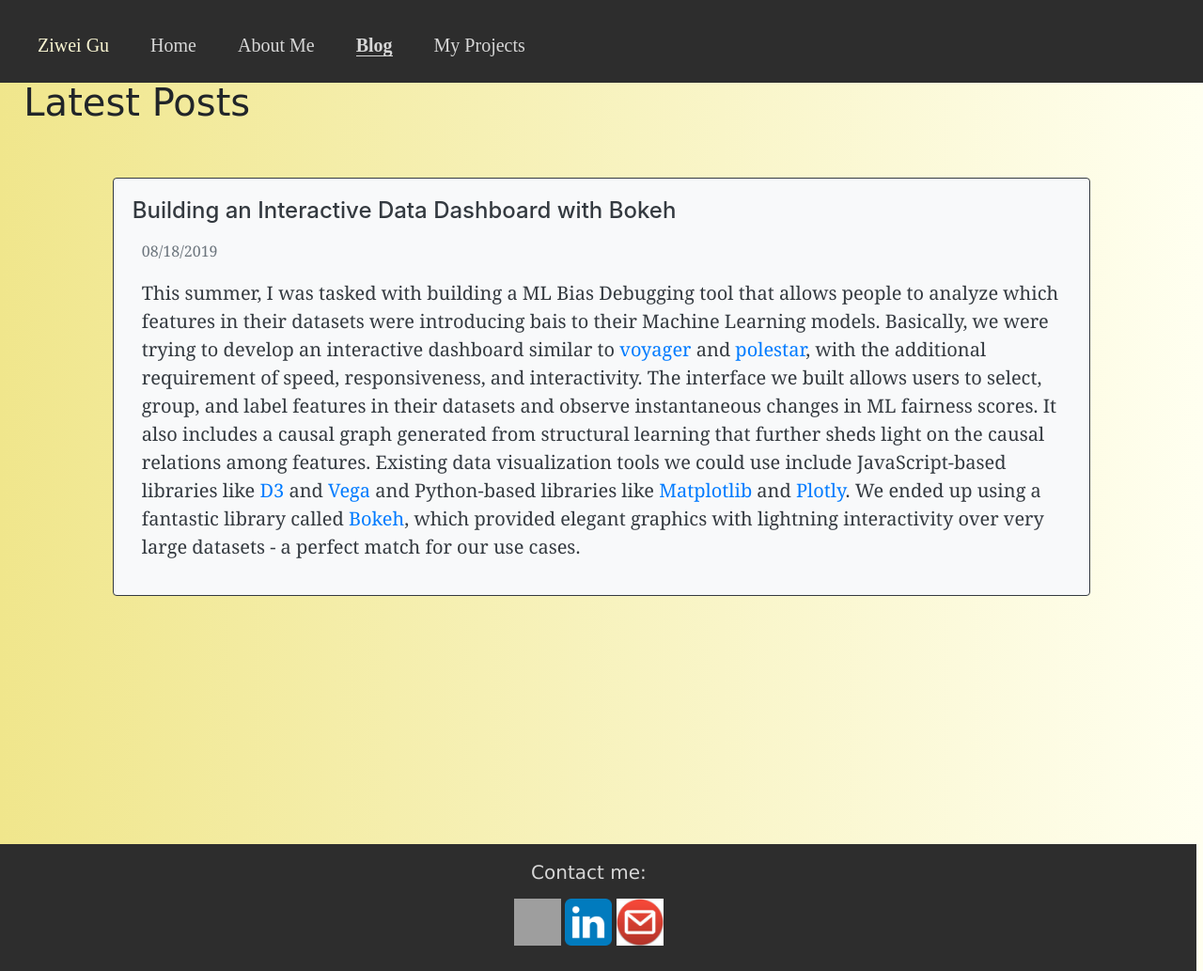
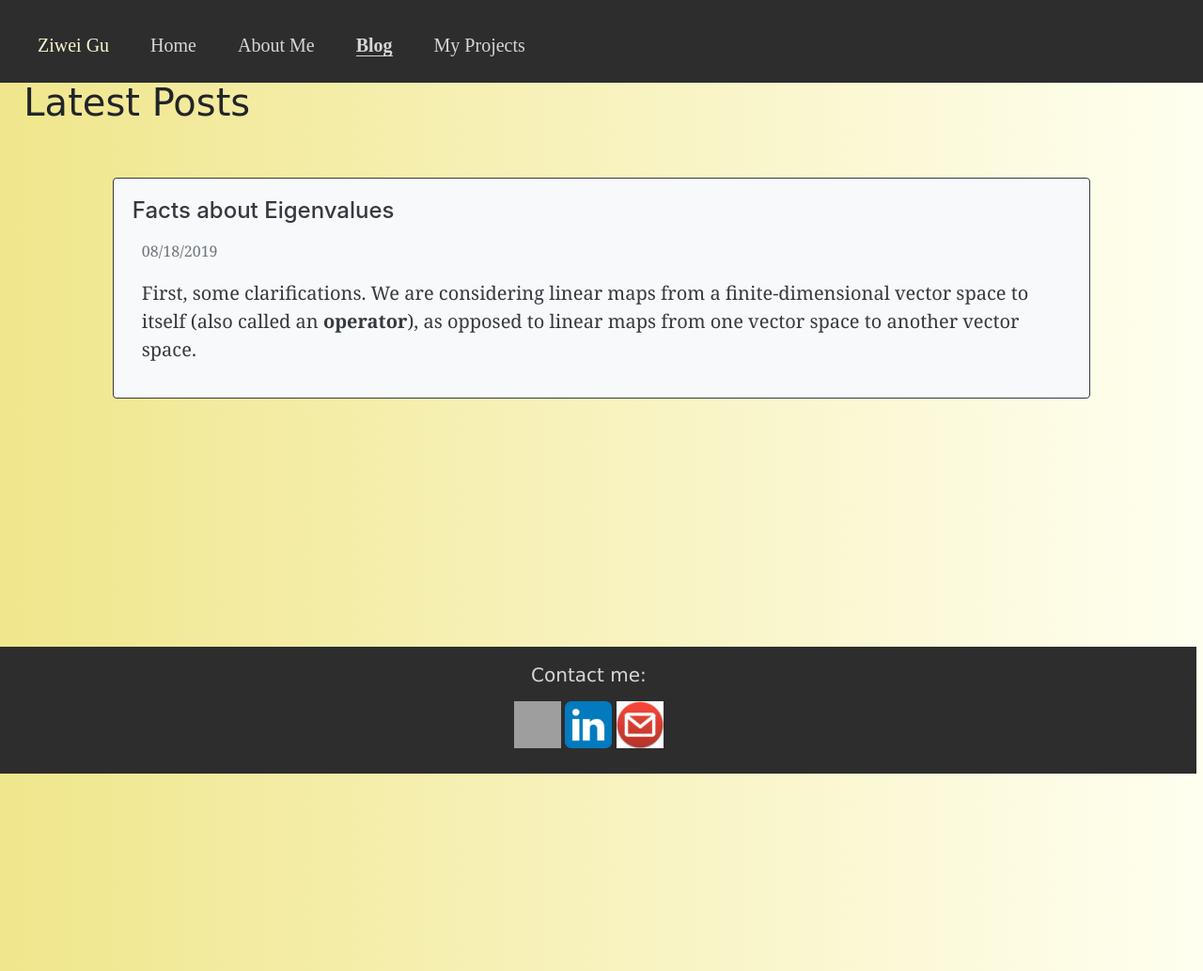
Before and after one commit to ZiweiGu/ZiweiGu.github.io, a Jekyll site: the page built from blog.html, in a window 1280 px wide and 1033 px high. Shown: the whole window at 94% size. Built offline with Jekyll 4.4.1, drawn with Linux system fonts in a browser that asks for light colours; grey boxes are pictures that could not be loaded.

Commit message:
add eigenvalue blog

```diff
--- a/_posts/2019-08-18-building-an-interactive-data-dashboard.md
+++ /dev/null
@@ -1,23 +0,0 @@
----
-layout: post
-title: Building an Interactive Data Dashboard with Bokeh
-subtitle: Some words
-author: Ziwei Gu
-categories: [blog, tutorial]
-tags: [Algorithmic Fairness, data visualization, insights]
-publish_date: 08/18/2019
-summary: This is a one-line summary.
----
-
-This summer, I was tasked with building a ML Bias Debugging tool that allows people
-to analyze which features in their datasets were introducing bais to their Machine
-Learning models. Basically, we were trying to develop an interactive dashboard similar to
-[voyager](http://vega.github.io/voyager/) and [polestar](http://vega.github.io/polestar/),
-with the additional requirement of speed, responsiveness, and interactivity. The interface we built allows users to
-select, group, and label features in their datasets and observe instantaneous changes in ML fairness scores. It also
-includes a causal graph generated from structural learning that further sheds light on the causal relations among features. Existing data visualization tools we could use include JavaScript-based libraries like [D3](https://d3js.org/) and [Vega](https://vega.github.io/vega/) and Python-based libraries like [Matplotlib](https://matplotlib.org/) and
-[Plotly](https://plot.ly/). We ended up using a fantastic library called [Bokeh](https://bokeh.pydata.org/en/latest/),
-which provided elegant graphics with lightning interactivity over very large datasets - a perfect match for our use cases.
-
-I think Bokeh should be in every data scientist's toolkit. Extracting insights from big data and conveying them to
-the general public has been an increasingly important task, yet an often overlooked component of the data engineering pipeline. The next vast breakthrough of AI might lie in the ability to invite people and actually involve them in the process of gaining knowledge from data. Better and more powerful data dashboards are likely needed by researchers, domain experts, and the general public alike.
--- /dev/null
+++ b/_posts/2019-08-18-facts-about-eigenvalues.md
@@ -0,0 +1,19 @@
+---
+layout: post
+title: Facts about Eigenvalues
+subtitle: Hints on proofs also included
+author: Ziwei Gu
+categories: [blog, tutorial]
+tags: [Linear Algbra, Numerical Analysis]
+publish_date: 08/18/2019
+summary: Cool facts about eigenvalues - the most important topic in linear algebra
+---
+
+First, some clarifications. We are considering linear maps from a finite-dimensional vector space to itself (also called an **operator**), as opposed to linear maps from one vector space to another vector space.
+
+Suppose _V_ is a finite-dimensional vector space, _T_ &isin; _L_(_V_), and &lambda; &isin; _F_.
+
+Some definitions to know:
+- Invariant subspace: U is invariant under T if T|<sub>U</sub> is an operator on U.
+
+- &lambda; &isin; _F_  is an eigenvalue of T if &exist; v &isin; V s.t. v &‌#8800; 0 and Tv = &lambda;v.
```
Also changed, not shown: _layouts/post.html (+4 -4 lines), assets/css/font.css (added, +168 -0 lines), 4 other files.
